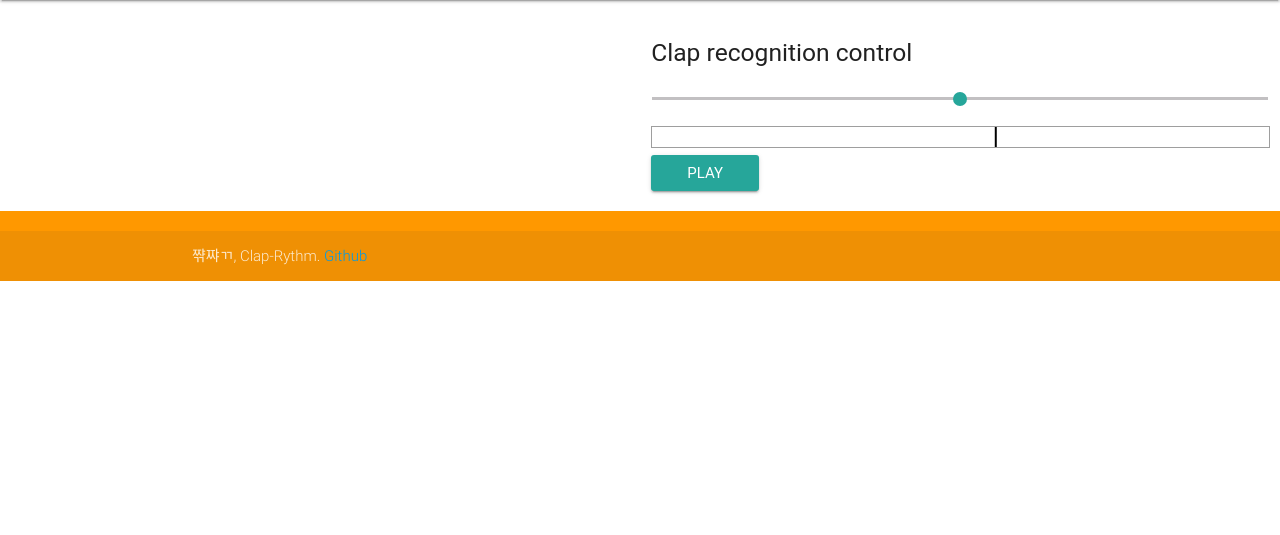
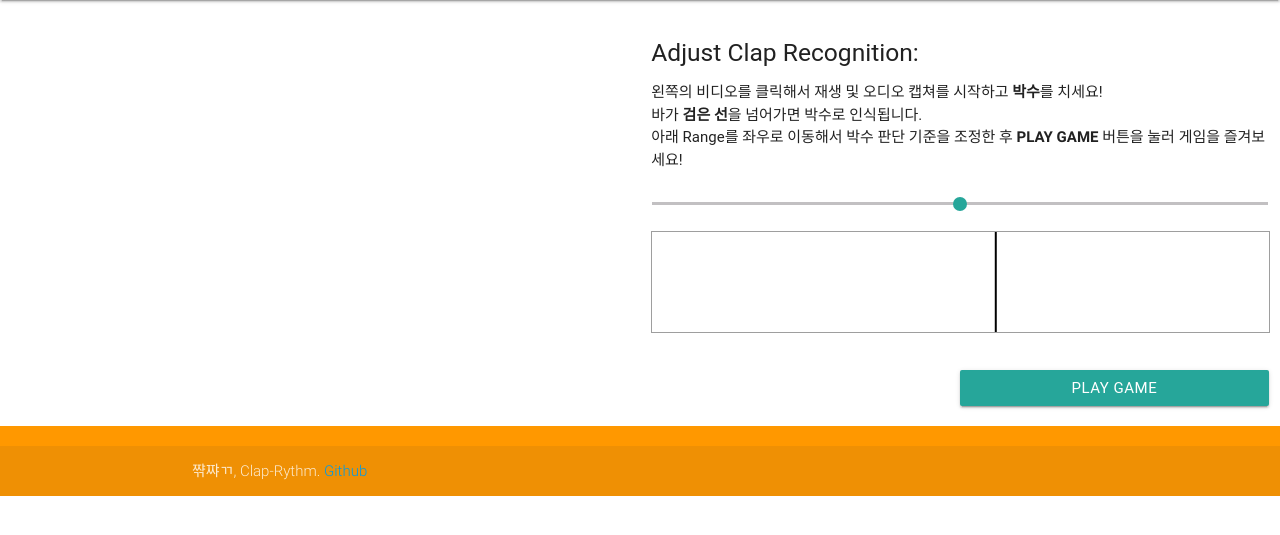
Before and after one commit to jangjunha/clap_rythm, a Flask app: page /yt/1/note/random in a window 1280 px wide. Shown: the part 64-599 px from the top of the page. Run offline with Flask 2, Linux system fonts and the light colour scheme; parts of the project's set-up code (start-up, migrations or seed data) failed here and were passed over; some libraries are stand-ins or nearby versions; some web fonts are replaced.

Commit message:
clap animation added, layout modified

```diff
--- a/claprythm/templates/note_info.html
+++ b/claprythm/templates/note_info.html
@@ -17,15 +17,15 @@
   <div class="col s12 m12 l6"><div id="player"></div></div>
   <div class="col s12 m12 l6">
     <form id="form" action="{% if random %}{{ url_for('main.video_play_random', video_id=note.video_id) }}{% else %}{{ url_for('main.video_play', video_id=note.video_id, note_id=note.key().id_or_name()) }}{% endif %}" method="post">
-      <h5>Clap recognition control</h5>
+      <h5>Adjust Clap Recognition:</h5>
+      <p>왼쪽의 비디오를 클릭해서 재생 및 오디오 캡쳐를 시작하고 <b>박수</b>를 치세요!<br>바가 <b>검은 선</b>을 넘어가면 박수로 인식됩니다.<br>아래 Range를 좌우로 이동해서 박수 판단 기준을 조정한 후 <b>PLAY GAME</b> 버튼을 눌러 게임을 즐겨보세요!</p>
       <p class="range-field">
         <input type="range" id="range-bar" min="0" max="200" value="100"/>
       </p>
       <input type="hidden" id="range-result" name="range-result">
     </form>
-    <canvas id="volumeCanvas" width="480" height="20" style="margin: 0; padding: 0; border: 1px solid #9e9e9e"></canvas>
-
-    <input type="submit" class="btn waves-effect waves-light" value="Play" onclick="$('#form').submit()">
+    <canvas id="volumeCanvas" width="480" height="100" style="margin: 0; padding: 0; border: 1px solid #9e9e9e"></canvas>
+    <button type="submit" class="btn waves-effect waves-light right" onclick="$('#form').submit()" style="width: 50%; margin-top: 2em">Play Game</button>
   </div>
 </div>
 
@@ -164,6 +164,10 @@
     draw();
   });
 
+  var clap_cnt = 0;
+  var clap_anim = [];
+  var volume_history = [];
+
   function draw() {
     width = volumeCanvas.width;
     height = volumeCanvas.height;
@@ -176,20 +180,69 @@
       }
     }
 
-    volumeCtx.clearRect(0, 0, width, 20);
+    // 박수 판단. TODO: setInterval()로 빼야..
+    tm = Date.now();
+
+    var volume_history_new = [];
+    var volume_recent_sum = 0, volume_recent_cnt = 0;
+    for (var i in volume_history) {
+      var o = volume_history[i];
+      if (tm - o.t <= 150) {
+        volume_recent_sum += o.v;
+        volume_recent_cnt++;
+        volume_history_new.push(o);
+      }
+    }
+    volume_history_new.push({'t': tm, 'v': sum});
+    volume_history = volume_history_new;
+
+    var volume_aver = volume_recent_sum / volume_recent_cnt;
+
+    if (sum > CLAP_RANGE && sum > volume_aver + 5000)
+    {
+      clap_cnt++;
+      console.log('CLAP' + clap_cnt);
+
+      clap_anim.push({'t': tm});
+      volume_history.push({'t': tm, 'v': sum + 30000});   // 100ms 안에 못치게
+    }
+
+
+    volumeCtx.clearRect(0, 0, width, height);
 
     volumeCtx.beginPath();
-    volumeCtx.rect(width * CLAP_RANGE / 90000, 0, 2, 20);
+    volumeCtx.rect(width * CLAP_RANGE / 90000, 0, 2, height);
     volumeCtx.fillStyle = "#000000";
     volumeCtx.fill();
 
     volumeCtx.beginPath();
-    volumeCtx.rect(0, 0, width * (sum / 90000), 20);
+    volumeCtx.rect(0, 0, width * (sum / 90000), height);
     volumeCtx.fillStyle = "#FF0000";
     volumeCtx.globalAlpha = 0.5;
     volumeCtx.fill();
 
     volumeCtx.globalAlpha = 1;
+
+
+    // CLAP ANIM
+    var clap_anim_new = [];
+    for (var i in clap_anim) {
+      var o = clap_anim[i];
+      if (o.t + 700 >= tm) {
+        var radius = (tm - o.t) / 700 * height * 2;
+        var alpha = (1 - (tm - o.t) / 700) * 0.6;
+
+        volumeCtx.beginPath();
+        volumeCtx.arc(width * CLAP_RANGE / 90000 + 1, height / 2, radius, 0, 2 * Math.PI);
+        volumeCtx.fillStyle = "#2196F3";
+        volumeCtx.globalAlpha = alpha;
+        volumeCtx.fill();
+        volumeCtx.globalAlpha = 1;
+
+        clap_anim_new.push(o);
+      }
+    }
+    clap_anim = clap_anim_new;
   }
 
   // 2. This code loads the IFrame Player API code asynchronously.
```
